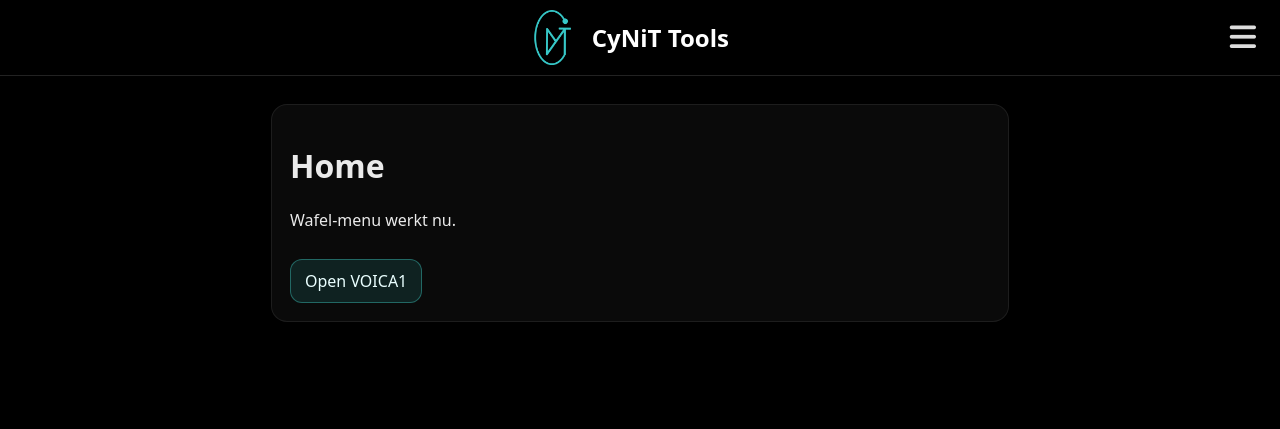
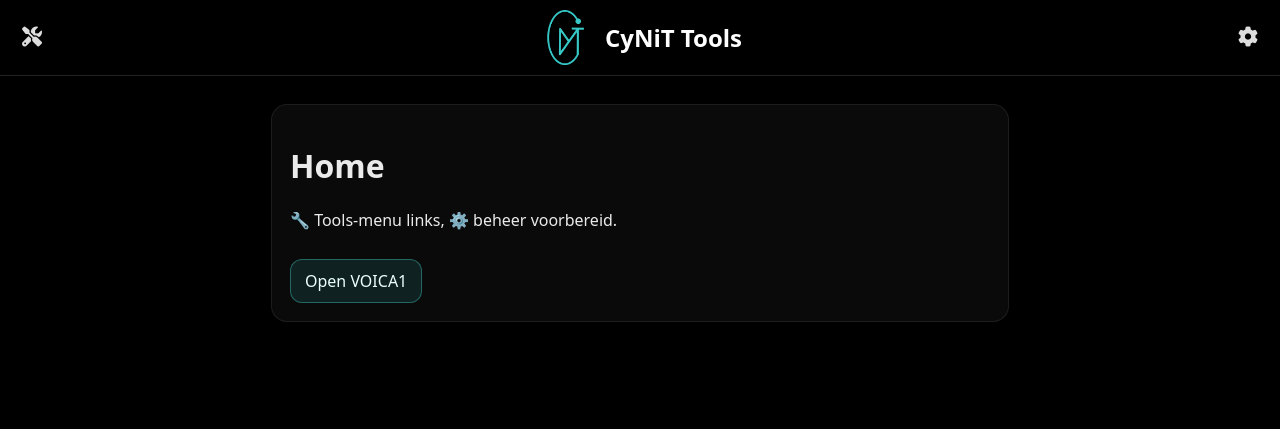
Before and after one commit to TWEagle/CyNiT-Hub, a Flask app: page / in a window 1280 px wide. Shown: the top 429 px of the page. Run offline with Flask 3, Linux system fonts and the light colour scheme.

Commit message:
Stap 3.1

```diff
--- a/ctools.py
+++ b/ctools.py
@@ -38,10 +38,10 @@ BASE_HTML = """
 
 <header class="header">
 
-  <!-- LEFT: WAFFLE -->
+  <!-- LEFT: TOOLS (🔧) -->
   <div class="menu-wrapper">
     <button class="icon-btn" id="toolsBtn" title="Tools">
-      <i class="fa-solid fa-waffle"></i>
+      <i class="fa-solid fa-screwdriver-wrench"></i>
     </button>
 
     <div class="dropdown" id="toolsMenu">
@@ -57,9 +57,9 @@ BASE_HTML = """
     <span class="brand-title">{{ title }}</span>
   </a>
 
-  <!-- RIGHT: HAMBURGER -->
+  <!-- LEFT (next to tools): BEHEER (⚙️) -->
   <button class="icon-btn" title="Beheer">
-    <i class="fa-solid fa-bars"></i>
+    <i class="fa-solid fa-gear"></i>
   </button>
 
 </header>
@@ -86,7 +86,7 @@ def home():
         content="""
         <div class="card">
           <h1>Home</h1>
-          <p>Wafel-menu werkt nu.</p>
+          <p>🔧 Tools-menu links, ⚙️ beheer voorbereid.</p>
           <a class="btn" href="/voica1">Open VOICA1</a>
         </div>
         """
--- a/static/cynit.css
+++ b/static/cynit.css
@@ -26,15 +26,13 @@ body.page {
   background: none;
   border: none;
   color: #ddd;
-  font-size: 30px;
+  font-size: 20px;
   cursor: pointer;
-  padding: 8px;
-  border-radius: 10px;
+  padding: 6px;
 }
 
 .icon-btn:hover {
-  color: #3fd0c9; /* accent */
-  background: rgba(63, 208, 201, 0.08);
+  color: #3fd0c9;
 }
 
 /* Brand (logo + title) */
```
Also changed, not shown: static/logo.ico (deleted), static/logo.png (deleted), static/logo_crash.png (deleted).
